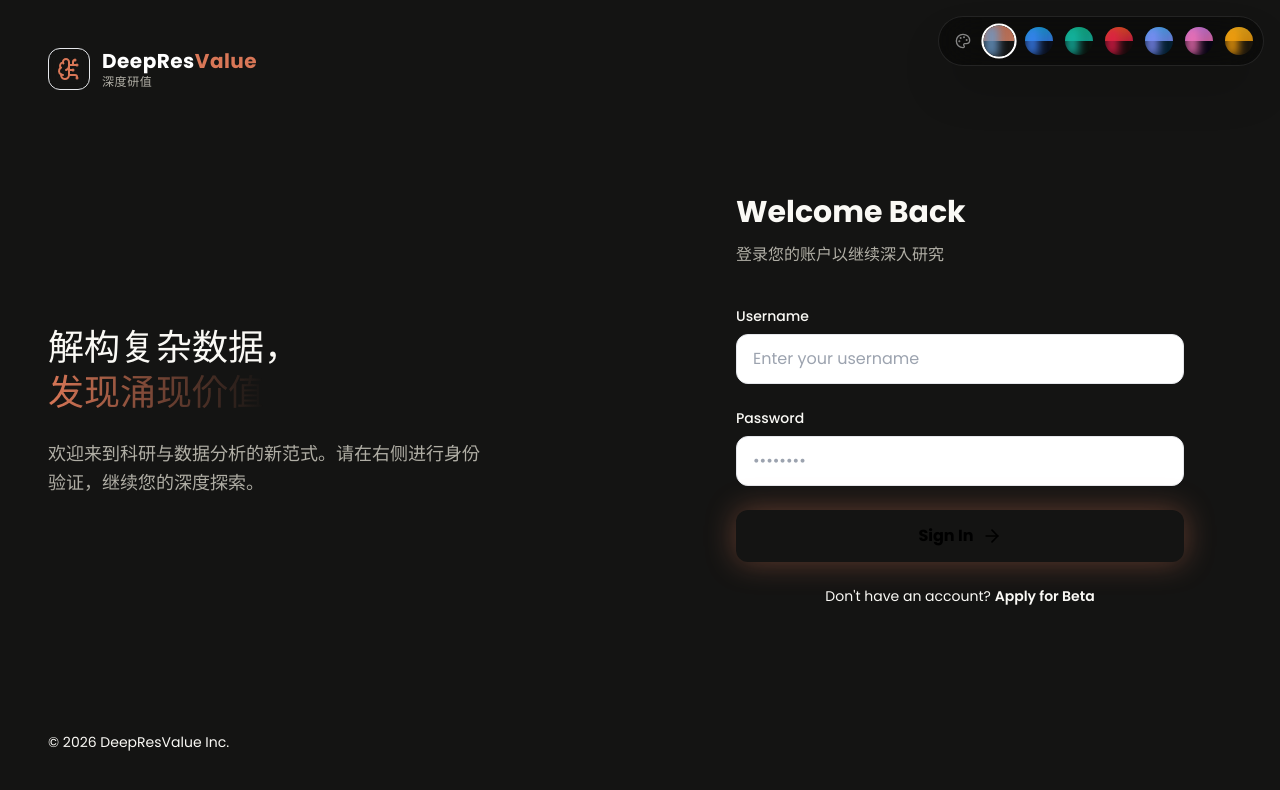
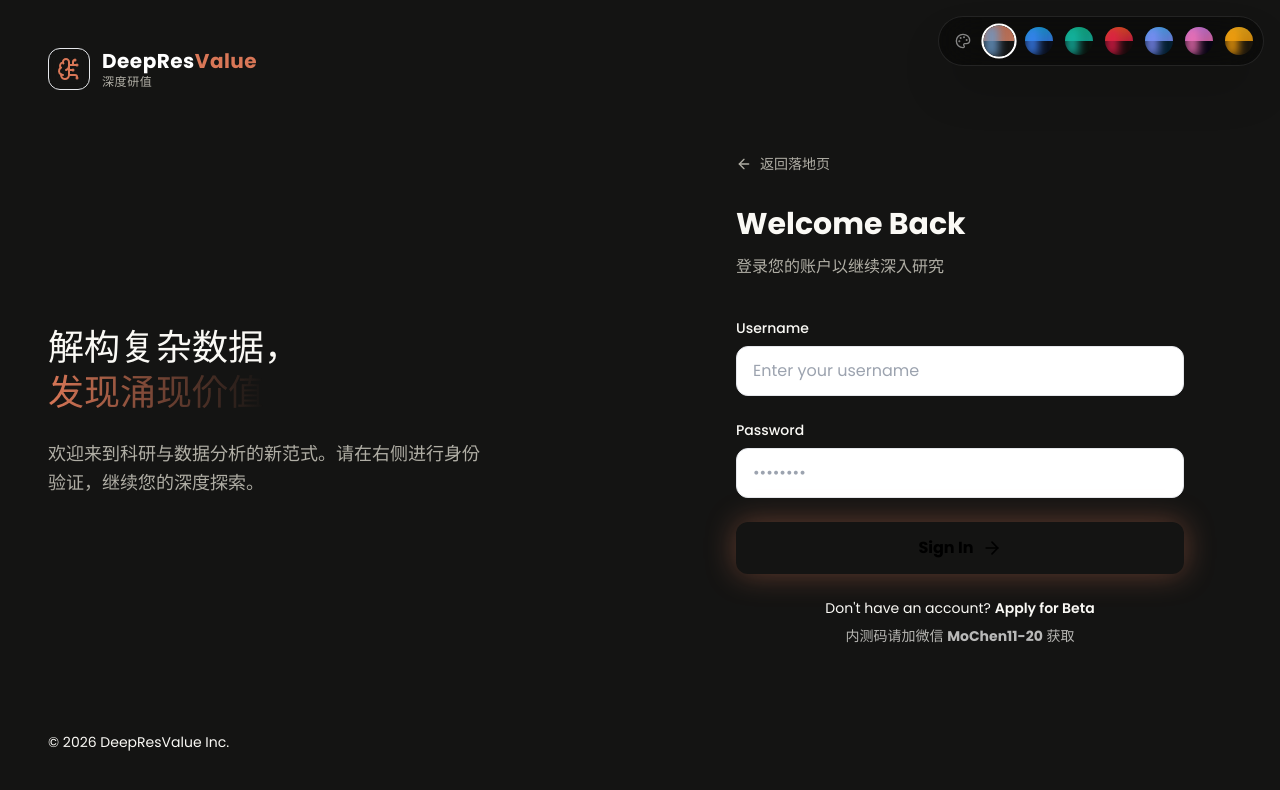
Before and after one commit to ZhangMochen1314/ZhangMochen1314, a React (Vite) app in the folder deer-flow/frontend/: page /login in a window 1280 px wide. Shown: the top 790 px of the page. Built offline with nearby package versions, Linux system fonts and the light colour scheme; a web font is replaced by a local one.

Commit message:
feat: 部署智能体和网页前端
Co-authored-by: traeagent <traeagent@users.noreply.github.com>

```diff
--- a/deer-flow/frontend/src/components/AuthLayout.tsx
+++ b/deer-flow/frontend/src/components/AuthLayout.tsx
@@ -1,6 +1,6 @@
 import React, { useState } from 'react';
 import GenerativeBackground from './GenerativeBackground';
-import { BrainCircuit, Palette } from 'lucide-react';
+import { BrainCircuit, Palette, ArrowLeft } from 'lucide-react';
 import { Link } from 'react-router-dom';
 import { motion } from 'framer-motion';
 import { THEMES, ThemeKey } from '@/config/themes';
@@ -93,6 +93,10 @@ export default function AuthLayout({ children, title, subtitle }: { children: Re
           transition={{ duration: 0.5 }}
           className="w-full max-w-md mx-auto"
         >
+          <Link to="/" className={`inline-flex items-center mb-8 text-sm ${t.textMuted} hover:text-white transition-colors group`}>
+            <ArrowLeft className="w-4 h-4 mr-2 group-hover:-translate-x-1 transition-transform" />
+            返回落地页
+          </Link>
           <div className="mb-10">
             <h1 className={`${t.fontTitle} text-3xl font-bold mb-3`}>{title}</h1>
             <p className={t.textMuted}>{subtitle}</p>
--- a/deer-flow/frontend/src/pages/Login.tsx
+++ b/deer-flow/frontend/src/pages/Login.tsx
@@ -151,6 +151,9 @@ export const Login: React.FC<{ themeConfig?: ThemeConfig }> = ({ themeConfig })
           <Link to="/register" className={`${t.accent1} font-semibold hover:underline decoration-${t.accent1.replace('text-', '')}/30 underline-offset-4 transition-all`}>
             Apply for Beta
           </Link>
+          <span className="block mt-2 opacity-70">
+            内测码请加微信 <strong className="text-white select-all">MoChen11-20</strong> 获取
+          </span>
         </p>
       </form>
     </AuthLayout>
--- a/deer-flow/frontend/src/pages/Register.tsx
+++ b/deer-flow/frontend/src/pages/Register.tsx
@@ -100,8 +100,11 @@ export const Register: React.FC<{ themeConfig?: ThemeConfig }> = ({ themeConfig
           </div>
 
           <div className="space-y-2">
+          <div className="flex items-center justify-between">
             <label className={`block text-sm font-medium ${t.textBase}`}>Invite Code</label>
-            <input
+            <span className={`text-xs ${t.textMuted}`}>加微信 <strong className="text-white select-all">MoChen11-20</strong> 获取</span>
+          </div>
+          <input
               type="text"
               className={`w-full px-4 py-3 ${t.accent1Bg}/10 border ${t.accent1Border}/30 rounded-xl focus:ring-2 focus:ring-${t.accent1.replace('text-', '')}/50 focus:${t.accent1Border} outline-none transition-all ${t.accent1} placeholder:${t.accent1}/40 font-mono tracking-wider`}
               placeholder="e.g. DEEP2026"
```
